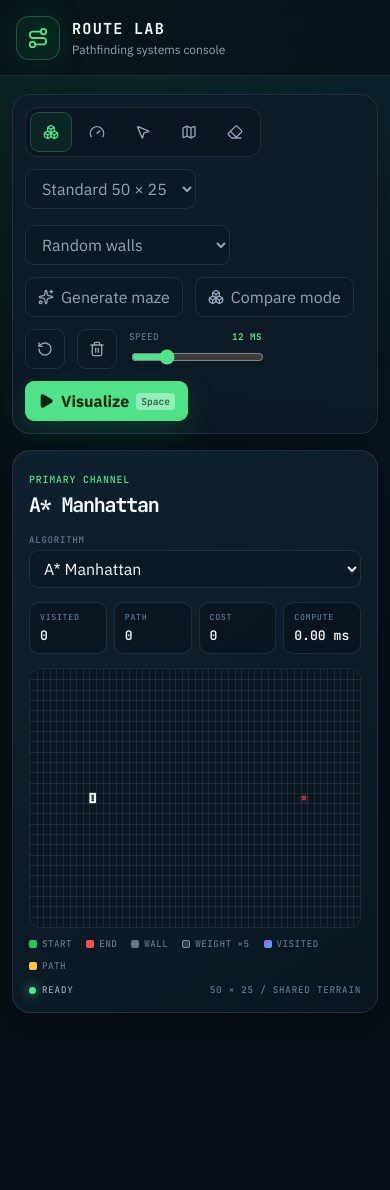
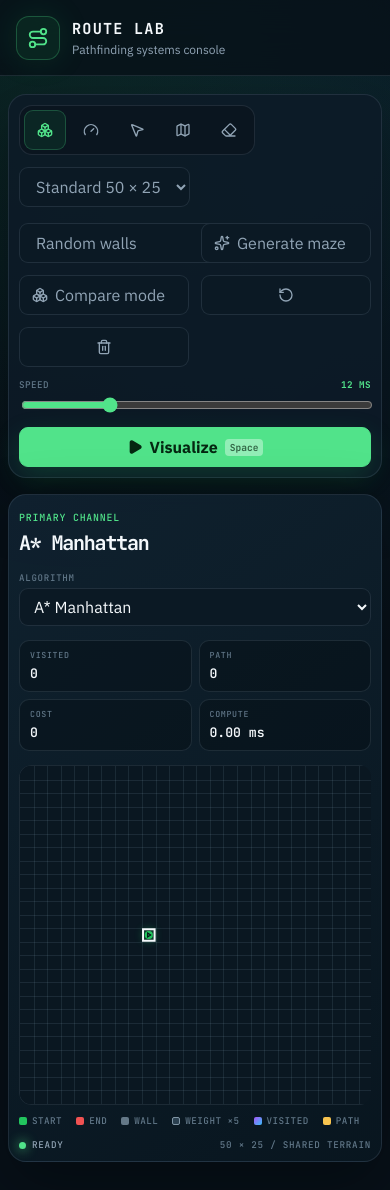
Before and after one commit to ShreeBohara/50-Days-of-Creative-Frontend, a React (Vite) app in the folder day-38-pathfinding-viz/: page / in a window 390 px wide. Before the commit the page ends 1041 px from the top, so only its background shows below. Built offline with nearby package versions, Linux system fonts and the light colour scheme.

Commit message:
day-38: responsive-accessibility — mobile scrolling, touch QA, focus, live regions, and reduced motion

```diff
--- a/day-38-pathfinding-viz/src/App.css
+++ b/day-38-pathfinding-viz/src/App.css
@@ -1,5 +1,23 @@
 .app-shell {
   min-height: 100vh;
+}
+
+.skip-link {
+  position: fixed;
+  z-index: 20;
+  top: 10px;
+  left: 10px;
+  padding: 9px 12px;
+  color: var(--green-ink);
+  background: var(--green);
+  border-radius: 8px;
+  font-weight: 700;
+  transform: translateY(-160%);
+  transition: transform 180ms ease;
+}
+
+.skip-link:focus {
+  transform: translateY(0);
 }
 
 .topbar {
@@ -365,6 +383,12 @@ kbd {
   box-shadow: inset 0 0 40px rgba(56, 189, 248, 0.04);
 }
 
+.grid-scroll {
+  overflow: auto hidden;
+  border-radius: 12px;
+  scrollbar-color: var(--line-strong) transparent;
+}
+
 .grid-canvas {
   display: block;
   width: 100%;
@@ -409,6 +433,27 @@ kbd {
   margin-top: 12px;
   color: var(--faint);
   font-size: 0.58rem;
+}
+
+.keyboard-hint {
+  display: flex;
+  justify-content: flex-end;
+  gap: 8px;
+  margin: 10px 3px -6px;
+  color: var(--faint);
+  font: 500 0.58rem 'JetBrains Mono', monospace;
+  text-transform: uppercase;
+  letter-spacing: 0.06em;
+}
+
+.keyboard-hint span {
+  margin-left: auto;
+}
+
+.keyboard-hint kbd {
+  color: var(--muted);
+  background: var(--surface-strong);
+  border: 1px solid var(--line);
 }
 
 .status-pill {
@@ -468,7 +513,58 @@ kbd {
     flex-direction: column;
   }
 
+  .workspace {
+    padding-inline: 8px;
+  }
+
+  .control-deck,
+  .route-panel {
+    padding: 10px;
+  }
+
+  .action-group {
+    display: grid;
+    grid-template-columns: repeat(2, minmax(0, 1fr));
+  }
+
+  .action-group > * {
+    width: 100%;
+  }
+
+  .speed-control {
+    grid-column: 1 / -1;
+  }
+
+  .run-button {
+    grid-column: 1 / -1;
+    justify-content: center;
+  }
+
+  .grid-stage {
+    width: 680px;
+    min-height: 340px;
+  }
+
+  .stats-grid {
+    grid-template-columns: repeat(2, 1fr);
+  }
+
+  .keyboard-hint {
+    display: none;
+  }
+
   .select-control {
     width: 100%;
   }
 }
+
+@media (prefers-reduced-motion: reduce) {
+  *,
+  *::before,
+  *::after {
+    scroll-behavior: auto !important;
+    transition-duration: 0.01ms !important;
+    animation-duration: 0.01ms !important;
+    animation-iteration-count: 1 !important;
+  }
+}
--- a/day-38-pathfinding-viz/src/App.jsx
+++ b/day-38-pathfinding-viz/src/App.jsx
@@ -17,6 +17,7 @@ import { applyTool, createTerrain, GRID_PRESETS } from './data/grid'
 import { ALGORITHMS } from './algorithms/pathfinding'
 import { useVisualizer } from './hooks/useVisualizer'
 import { generateMaze, MAZE_TYPES } from './data/mazes'
+import { useReducedMotion } from './hooks/useReducedMotion'
 import './App.css'
 
 const TOOLS = [
@@ -72,6 +73,7 @@ function RoutePanel({
         </label>
       </header>
       <Stats stats={visualizer.stats} />
+      <div className="grid-scroll">
         <div className="grid-stage">
           <GridCanvas
             label={`${secondary ? 'Comparison' : 'Primary'} pathfinding terrain`}
@@ -83,6 +85,7 @@ function RoutePanel({
             visited={visualizer.visited}
           />
         </div>
+      </div>
       <div className="legend" aria-label="Grid legend">
         <span><i className="legend-start" /> Start</span>
         <span><i className="legend-end" /> End</span>
@@ -92,7 +95,7 @@ function RoutePanel({
         <span><i className="legend-path" /> Path</span>
       </div>
       <footer className="panel-footer">
-        <span className={`status-pill is-${visualizer.status}`}><i /> {visualizer.status}</span>
+        <span aria-live="polite" className={`status-pill is-${visualizer.status}`}><i /> {visualizer.status}</span>
         <span>{terrain.cols} × {terrain.rows} / Shared terrain</span>
       </footer>
     </article>
@@ -107,8 +110,10 @@ function App() {
   const [secondaryAlgorithm, setSecondaryAlgorithm] = useState('dijkstra')
   const [mazeType, setMazeType] = useState('random')
   const [compareMode, setCompareMode] = useState(false)
-  const primaryVisualizer = useVisualizer(terrain, primaryAlgorithm, speed)
-  const secondaryVisualizer = useVisualizer(terrain, secondaryAlgorithm, speed)
+  const reducedMotion = useReducedMotion()
+  const animationSpeed = reducedMotion ? 0 : speed
+  const primaryVisualizer = useVisualizer(terrain, primaryAlgorithm, animationSpeed)
+  const secondaryVisualizer = useVisualizer(terrain, secondaryAlgorithm, animationSpeed)
   const isRunning = primaryVisualizer.isRunning || secondaryVisualizer.isRunning
 
   const handlePresetChange = (event) => {
@@ -185,6 +190,7 @@ function App() {
 
   return (
     <div className="app-shell">
+      <a className="skip-link" href="#workspace">Skip to pathfinding workspace</a>
       <header className="topbar">
         <div className="brand">
           <span className="brand-mark"><Route aria-hidden="true" /></span>
@@ -199,7 +205,7 @@ function App() {
         </div>
       </header>
 
-      <main className="workspace">
+      <main className="workspace" id="workspace">
         <section className="control-deck" aria-label="Pathfinding controls">
           <div className="control-group tool-group">
             <div className="control-heading">
@@ -282,6 +288,10 @@ function App() {
             </button>
           </div>
         </section>
+        <p className="keyboard-hint">
+          <kbd>Space</kbd> visualize <kbd>C</kbd> clear path <kbd>R</kbd> random walls
+          <span>{reducedMotion ? 'Reduced motion active / instant visualization' : 'Canvas: arrows + Enter'}</span>
+        </p>
 
         <section
           className={`panel-grid ${compareMode ? '' : 'is-single'}`}
--- a/day-38-pathfinding-viz/src/components/GridCanvas.jsx
+++ b/day-38-pathfinding-viz/src/components/GridCanvas.jsx
@@ -196,7 +196,13 @@ function GridCanvas({
       drawEndpoint(context, terrain.start.x * cellWidth, terrain.start.y * cellHeight, cellWidth, cellHeight, COLORS.start, true)
       drawEndpoint(context, terrain.end.x * cellWidth, terrain.end.y * cellHeight, cellWidth, cellHeight, COLORS.end, false)
 
-      const activeCursor = cursor ?? keyboardCursor
+      const requestedCursor = cursor ?? keyboardCursor
+      const activeCursor = requestedCursor
+        ? {
+            x: Math.min(requestedCursor.x, terrain.cols - 1),
+            y: Math.min(requestedCursor.y, terrain.rows - 1),
+          }
+        : null
       if (activeCursor) {
         context.strokeStyle = COLORS.cursor
         context.lineWidth = 2
@@ -271,13 +277,17 @@ function GridCanvas({
       }))
     } else if (event.key === 'Enter' && !disabled) {
       event.preventDefault()
-      onApplyCell?.(keyboardCursor.x, keyboardCursor.y)
+      onApplyCell?.(
+        Math.min(keyboardCursor.x, terrain.cols - 1),
+        Math.min(keyboardCursor.y, terrain.rows - 1),
+      )
     }
   }
 
   return (
     <canvas
       aria-label={label}
+      aria-description="Use arrow keys to move the grid cursor and Enter to apply the selected terrain tool."
       className="grid-canvas"
       onKeyDown={handleKeyDown}
       onPointerCancel={stopDrawing}
--- /dev/null
+++ b/day-38-pathfinding-viz/src/hooks/useReducedMotion.js
@@ -0,0 +1,16 @@
+import { useEffect, useState } from 'react'
+
+export function useReducedMotion() {
+  const [reducedMotion, setReducedMotion] = useState(
+    () => window.matchMedia('(prefers-reduced-motion: reduce)').matches,
+  )
+
+  useEffect(() => {
+    const query = window.matchMedia('(prefers-reduced-motion: reduce)')
+    const update = (event) => setReducedMotion(event.matches)
+    query.addEventListener('change', update)
+    return () => query.removeEventListener('change', update)
+  }, [])
+
+  return reducedMotion
+}
```
Lines whose indentation alone changed are shown as unchanged.
